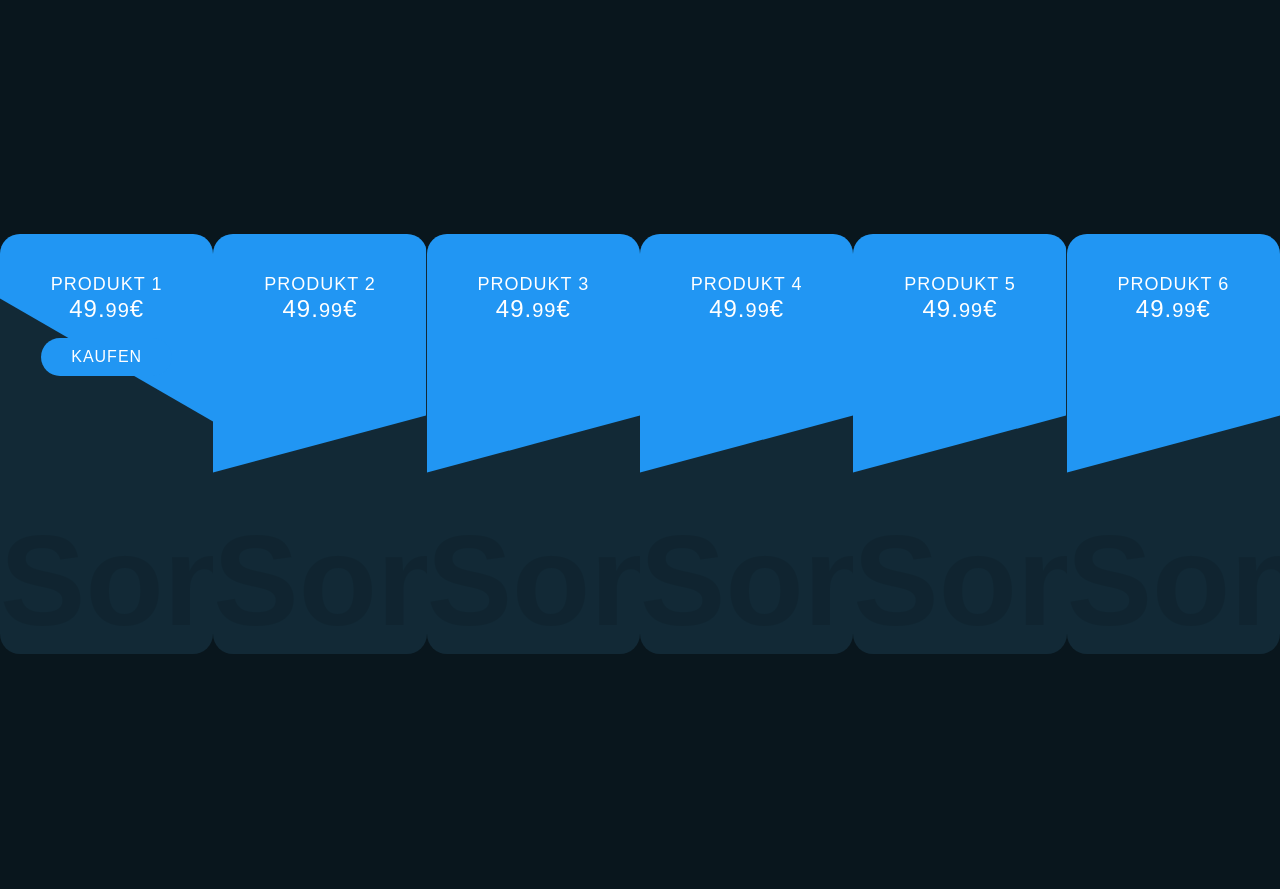
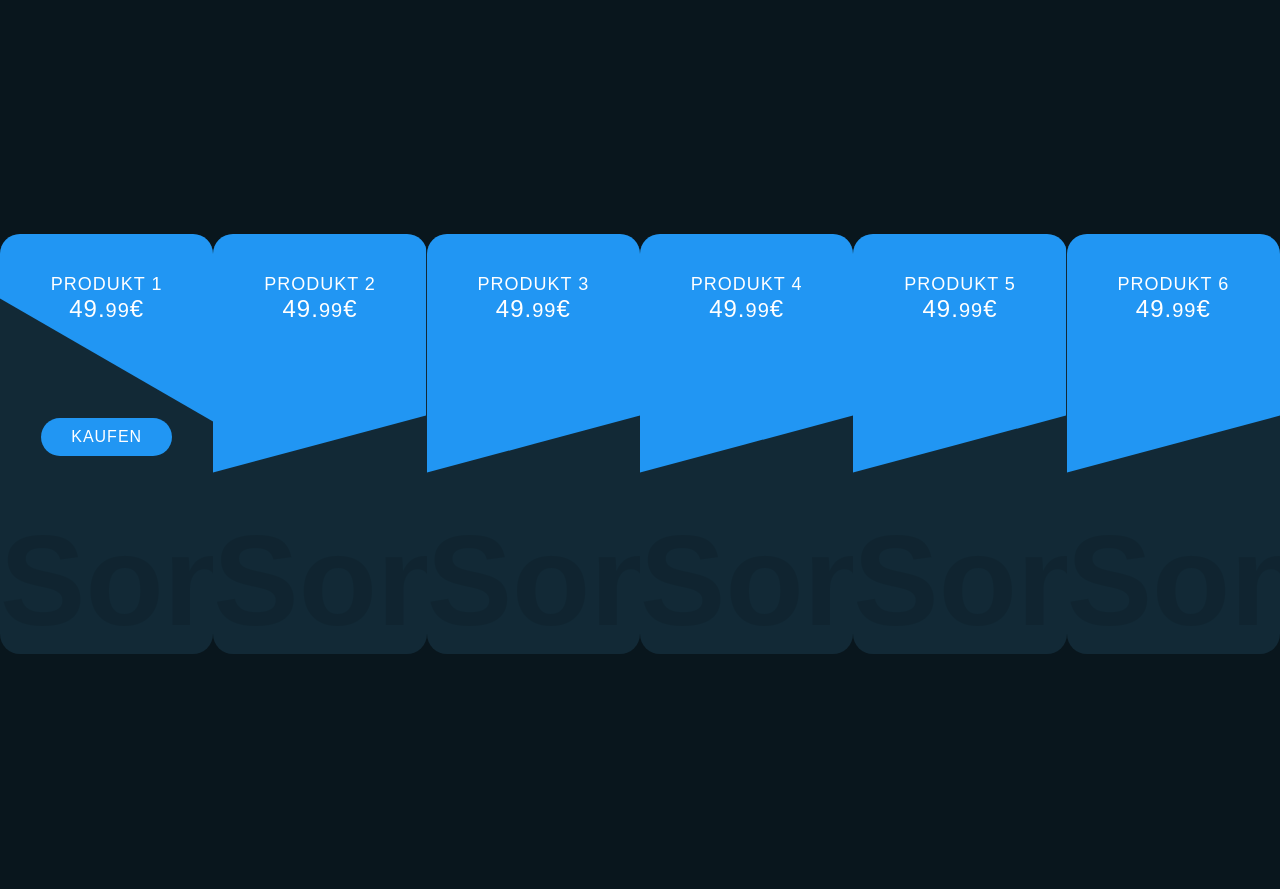
Before and after one commit to LBeglau/Webshop, a Symfony app: template templates/home/home.html.twig in a window 1280 px wide, with the pointer over the restyled element. Shown: the part 65-954 px from the top of the page. Run offline with Twig, Linux system fonts and the light colour scheme; the template is opened without the code that fills it, so the values that code supplies are empty; some libraries are stand-ins or nearby versions.

Commit message:
Lowered Buy-Buttons

```diff
--- a/public/css/home.css
+++ b/public/css/home.css
@@ -108,6 +108,6 @@
 }
 
 .card:hover .contentBox .buy {
-    top: 0;
+    top: 80px;
     opacity: 1;
 }
```
